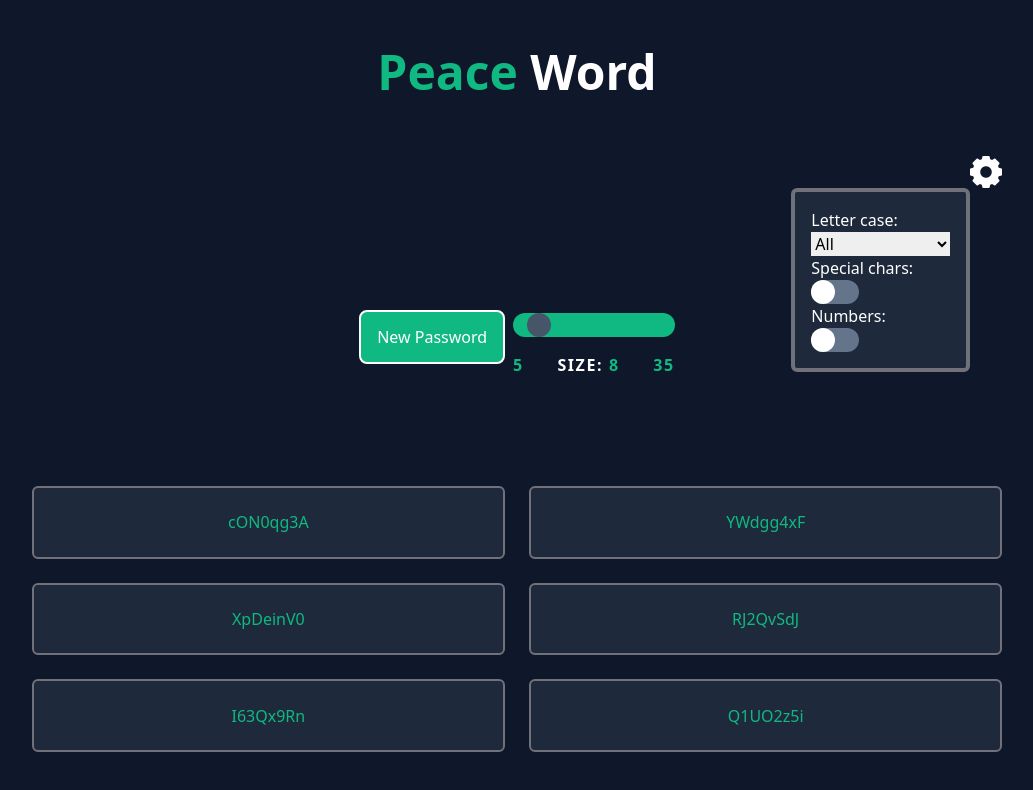
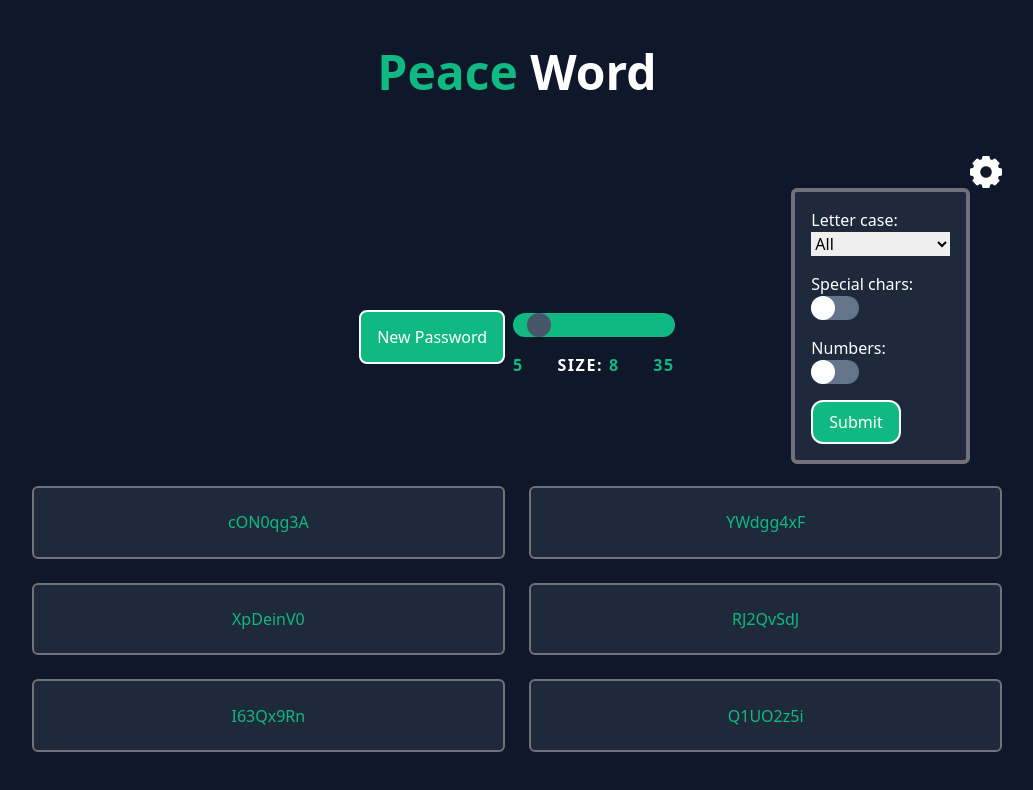
Before and after one commit to Bonniezilla/peace-word-react-app, a Next.js app: page / in a window 1280 px wide. Both pictures are taken after a click on the button 1109 px from the left and 172 px from the top of the page. Shown: the top 790 px of the page, without its empty margins (123-1156 px from the left). Built offline with nearby package versions, Linux system fonts and the light colour scheme.

Commit message:
First config working version V.1.0

```diff
--- a/src/app/components/Generator.tsx
+++ b/src/app/components/Generator.tsx
@@ -1,6 +1,6 @@
 'use client';
 
-import { ChangeEvent, useEffect, useState } from "react";
+import { ChangeEvent, FormEvent, useEffect, useState } from "react";
 
 interface GeneratorProps {
     passwordsNumber: number;
@@ -79,12 +79,41 @@ const Generator: React.FC<GeneratorProps> = ({ passwordsNumber }) => {
         }
     }
 
-    const updateConfig = () => {
-        setConfig(prevState => ({
-            ...prevState,
-            hasUpperCase: false,
-            hasSpecialChars: true,
-        }))
+    const handleSubmit = (event: FormEvent<HTMLFormElement>) => {
+        event.preventDefault();
+
+
+        // this part of code check and prepare the form values to send in update config parameters
+        let caseOptions = event.target[0].value;
+        let specialChars = event.target[1].checked == true ? true : false
+        let numbers = event.target[2].checked == true ? true : false
+
+        updateConfig(caseOptions, specialChars, numbers);
+    }
+
+    function updateConfig(caseOptions: number, hasChars: boolean, hasNumbers: boolean) {
+        let hasUpperCase: boolean
+        let hasLowerCase: boolean
+
+        if (caseOptions == 1) {
+            hasUpperCase = true
+            hasLowerCase = true
+        } else if (caseOptions == 2) {
+            hasUpperCase = true
+            hasLowerCase = false
+        } else if (caseOptions == 3) {
+            hasUpperCase = false
+            hasLowerCase = true
+        }
+
+        let newConfig = {
+            hasUpperCase: hasUpperCase,
+            hasLowerCase: hasLowerCase,
+            hasSpecialChars: hasChars,
+            hasNumbers: hasNumbers
+        }
+
+        setConfig({...config, ...newConfig});
     }
 
     useEffect(() => {
@@ -141,11 +170,12 @@ const Generator: React.FC<GeneratorProps> = ({ passwordsNumber }) => {
                         className="w-8 hover:animate-spin-one hover:brightness-50 duration-300"
                     />
                 </button>
-                <div className={`${showMenu ? 'block' : 'hidden' } gap-4 bg-slate-800 h-46 border-solid border-zinc-500 border-4
-                rounded-md self-end p-4 absolute right-8 top-8`}>
+                <form onSubmit={handleSubmit}
+                    className={`${showMenu ? 'flex' : 'hidden'} flex-col gap-4 bg-slate-800 h-46 border-solid border-zinc-500 border-4
+                    rounded-md self-end p-4 absolute right-8 top-8`}>
                     <div className="flex flex-col">
                         <h1 className="text-white">Letter case: </h1>
-                        <select name="" id="" className="h-6">
+                        <select id="case-select" className="h-6">
                             <option value="1">All</option>
                             <option value="2">Only Uppercase</option>
                             <option value="3">Only Lowercase</option>
@@ -154,18 +184,23 @@ const Generator: React.FC<GeneratorProps> = ({ passwordsNumber }) => {
                     <div className="flex flex-col">
                         <h1 className="text-white">Special chars: </h1>
                         <label className="flex flex-col relative w-12 h-6 text-white">
-                            <input type="checkbox" />
+                            <input type="checkbox" id="chars-select" />
                             <span className="slider"></span>
                         </label>
                     </div>
                     <div className="flex flex-col">
                         <h1 className="text-white">Numbers: </h1>
                         <label className="flex flex-col relative w-12 h-6 text-white">
-                            <input type="checkbox" />
+                            <input type="checkbox" id="numbers-select" />
                             <span className="slider"></span>
                         </label>
                     </div>
-                </div>
+                    <input
+                        className="flex justify-center items-center text-white p-2 px-4
+                    bg-emerald-500 border-solid border-white border-2 rounded-xl self-start
+                    hover:bg-emerald-600 duration-300"
+                        type="submit" />
+                </form>
             </div>
 
             <div className="flex flex-nowrap max-md:flex-col justify-around items-center
```
